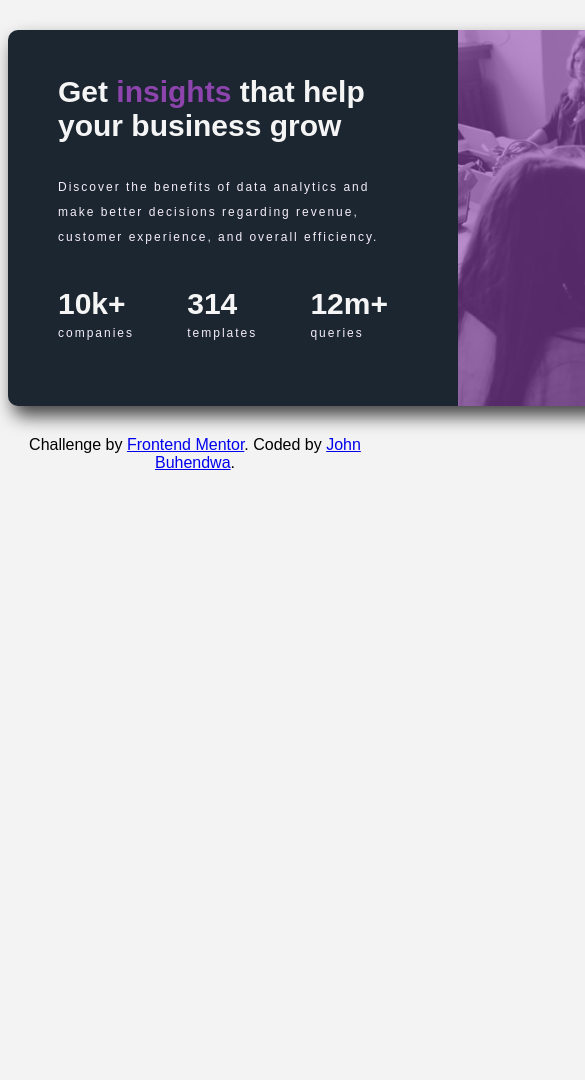
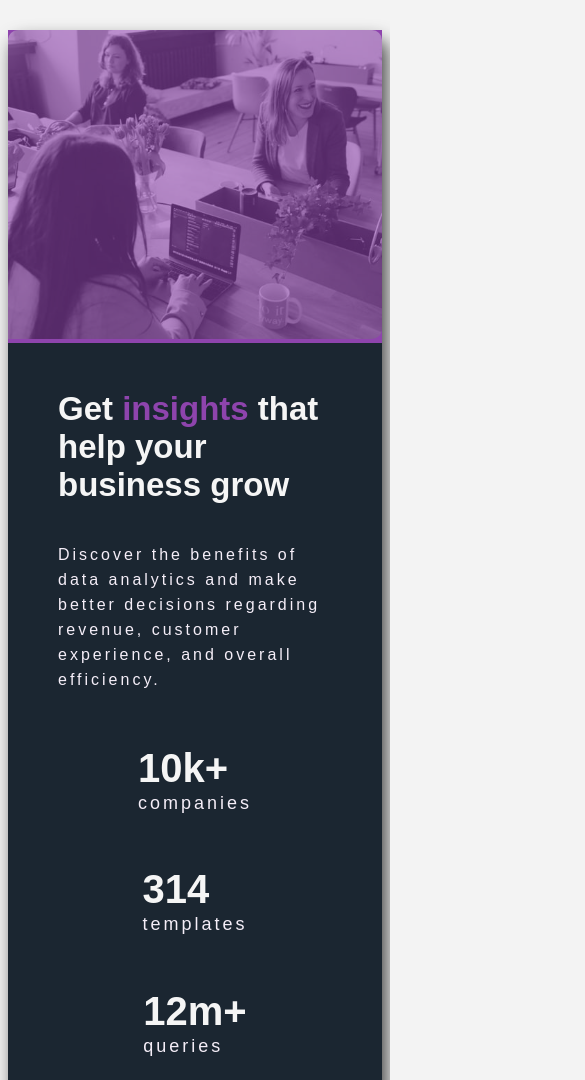
Before and after one commit to jeanbuhendwa/FrontEnd-challenges, a plain HTML site: page index.html in a window 390 px wide. Shown: the top 1080 px of the page, 585 px wide, since content can reach past the window. Before the commit the page ends 844 px from the top, so only its background shows below. Drawn offline with Linux system fonts and the light colour scheme.

Commit message:
Complete the challenge with full responsivenss

```diff
--- a/styles.css
+++ b/styles.css
@@ -68,3 +68,82 @@ body {
     border-top-right-radius: 10px;
     border-bottom-right-radius: 10px;
 }
+.attribution{
+    font-weight: 550;
+    letter-spacing: 3px;
+}
+
+@media only screen and (max-width: 820px){
+    .container{
+         display: flex;
+         flex-direction: column-reverse;
+         width: 90%;
+    }
+    .container .container-side-one .header h1{
+        font-size: 45px;
+    }
+    .container .container-side-one .main-text p{
+        color: #F5EEF8;
+        font-weight: 300;
+        line-height: 25px;
+        letter-spacing: 3px;
+        font-size: 20px;
+    }
+    .container .container-side-one .quote-class{
+        display: flex;
+        justify-content: space-between;
+        padding-right: 0px;
+    }
+    .container .container-side-one .quote-class .quote-class-one h2,
+    .container .container-side-one .quote-class .quote-class-two h2,
+    .container .container-side-one .quote-class .quote-class-three h2{
+        font-weight: 800;
+        font-size: 40px;
+        margin-bottom: 0;
+    }
+    .container .container-side-one .quote-class .quote-class-one p,
+    .container .container-side-one .quote-class .quote-class-two p,
+    .container .container-side-one .quote-class .quote-class-three p{
+        font-weight: 300;
+        line-height: 25px;
+        letter-spacing: 3px;
+        font-size: 18px;
+    }
+    .container .container-side-two img{
+        width: 100%;
+        height: 100%;
+        border-top-right-radius: 10px;
+        border-top-left-radius: 10px;
+    }
+    .attribution{
+        font-weight: 550;
+        letter-spacing: 2px;
+    }
+}
+@media only screen and (max-width: 420px){
+    .container{
+        display: flex;
+        flex-direction: column-reverse;
+        width: 100%;
+   }
+   .container .container-side-one .header h1{
+        font-size: 33px;
+    }
+    .container .container-side-one .main-text p{
+        line-height: 25px;
+        letter-spacing: 3px;
+        font-size: 16px;
+    }
+    .container .container-side-one .quote-class{
+        display: flex;
+        flex-direction: column;
+        align-items: center;
+        padding: 0px;
+        margin: 5px;
+    }
+    .attribution{
+        font-weight: 550;
+        letter-spacing: 2px;
+        padding: 10px;
+    }
+}
```
